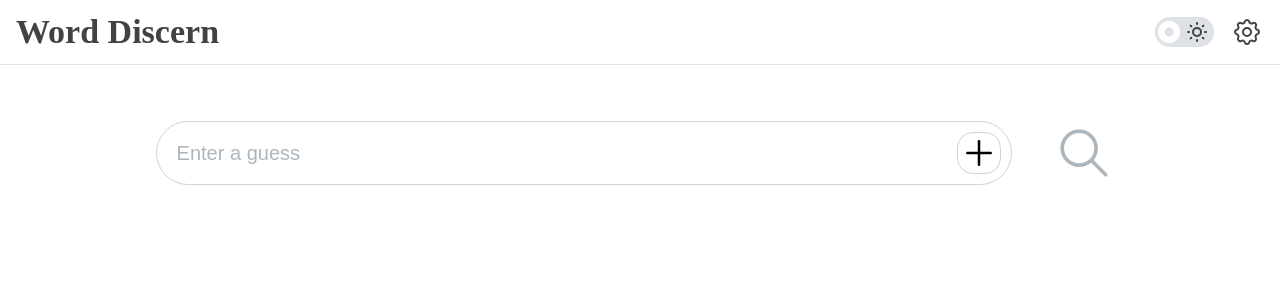
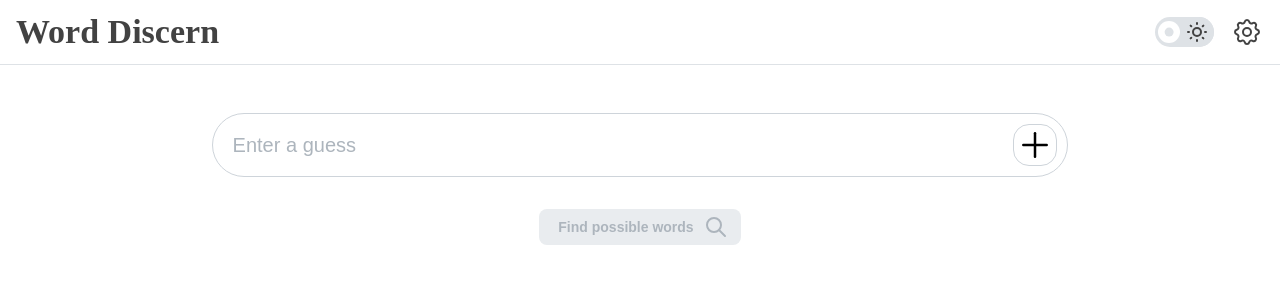
Before and after one commit to dLogan807/word-discern, a React (Vite) app: page / in a window 1280 px wide. Shown: the top 300 px of the page. Built offline with nearby package versions, Linux system fonts and the light colour scheme.

Commit message:
restore position of find words button

```diff
--- a/src/App.module.css
+++ b/src/App.module.css
@@ -88,3 +88,11 @@
 .settings_button_icon_opened {
   transform: rotate(90deg);
 }
+
+.find_words_button_container {
+  display: flex;
+  flex-direction: column;
+  align-items: center;
+  width: 100%;
+  margin-bottom: var(--mantine-spacing-sm);
+}
--- a/src/App.tsx
+++ b/src/App.tsx
@@ -3,13 +3,14 @@ import wordsUrl from "/words.txt?url";
 import {
   ActionIcon,
   Box,
+  Button,
   Group,
   MantineProvider,
   Title,
   v8CssVariablesResolver,
 } from "@mantine/core";
 import { useDisclosure } from "@mantine/hooks";
-import { IconSettings, IconXFilled } from "@tabler/icons-react";
+import { IconSearch, IconSettings, IconXFilled } from "@tabler/icons-react";
 import { createContext, Dispatch, SetStateAction, useEffect, useMemo, useState } from "react";
 import { Guess } from "@/classes/guess";
 import GuessInputList from "@/components/Guesses/GuessInputList/GuessInputList";
@@ -154,11 +155,20 @@ export default function App() {
           <GuessInputList
             guesses={guesses}
             setGuesses={setGuesses}
-            findWords={handleGetPossibleWords}
             wordSets={parsedWordSets.wordSets}
             onlyAllowWordListGuesses={onlyAllowWordListGuesses}
             doAnimations={doAnimations}
           />
+          <Box className={classes.find_words_button_container}>
+            <Button
+              variant="filled"
+              onClick={handleGetPossibleWords}
+              disabled={!guesses.length}
+              rightSection={<IconSearch />}
+            >
+              Find possible words
+            </Button>
+          </Box>
 
           {showResults && (
             <Results
--- a/src/components/Guesses/GuessInputList/GuessInputList.module.css
+++ b/src/components/Guesses/GuessInputList/GuessInputList.module.css
@@ -78,21 +78,6 @@
   }
 }
 
-.find_words_button {
-  display: flex;
-  height: 100%;
-  width: 5rem;
-  padding: var(--mantine-spacing-xs);
-  background-color: transparent;
-}
-
-.find_words_button_icon {
-  svg {
-    width: 100%;
-    height: 100%;
-  }
-}
-
 .guess_list {
   display: flex;
   justify-content: center;
--- a/src/components/Guesses/GuessInputList/GuessInputList.tsx
+++ b/src/components/Guesses/GuessInputList/GuessInputList.tsx
@@ -1,5 +1,5 @@
 import { ActionIcon, Autocomplete, Box, Flex, Paper } from "@mantine/core";
-import { IconPlus, IconSearch } from "@tabler/icons-react";
+import { IconPlus } from "@tabler/icons-react";
 import { createContext, useMemo, useState, KeyboardEvent, Dispatch, SetStateAction } from "react";
 import { Guess } from "@/classes/guess";
 import GuessItem from "@/components/Guesses/GuessItem/GuessItem";
@@ -20,14 +20,12 @@ export const GuessContext = createContext<{
 export default function GuessInputList({
   guesses,
   setGuesses,
-  findWords,
   wordSets,
   onlyAllowWordListGuesses,
   doAnimations,
 }: {
   guesses: Guess[];
   setGuesses: Dispatch<SetStateAction<Guess[]>>;
-  findWords: () => void;
   wordSets: Map<number, Set<string>>;
   onlyAllowWordListGuesses: boolean;
   doAnimations: boolean;
@@ -139,18 +137,6 @@ export default function GuessInputList({
             option: classes.guess_autocomplete_option,
           }}
         />
-        <ActionIcon
-          aria-label="Find possible words"
-          variant="transparent"
-          classNames={{
-            root: classes.find_words_button,
-            icon: classes.find_words_button_icon,
-          }}
-          onClick={findWords}
-          disabled={!guesses.length}
-        >
-          <IconSearch />
-        </ActionIcon>
       </Flex>
 
       <Box className={classes.guess_list}>
```
